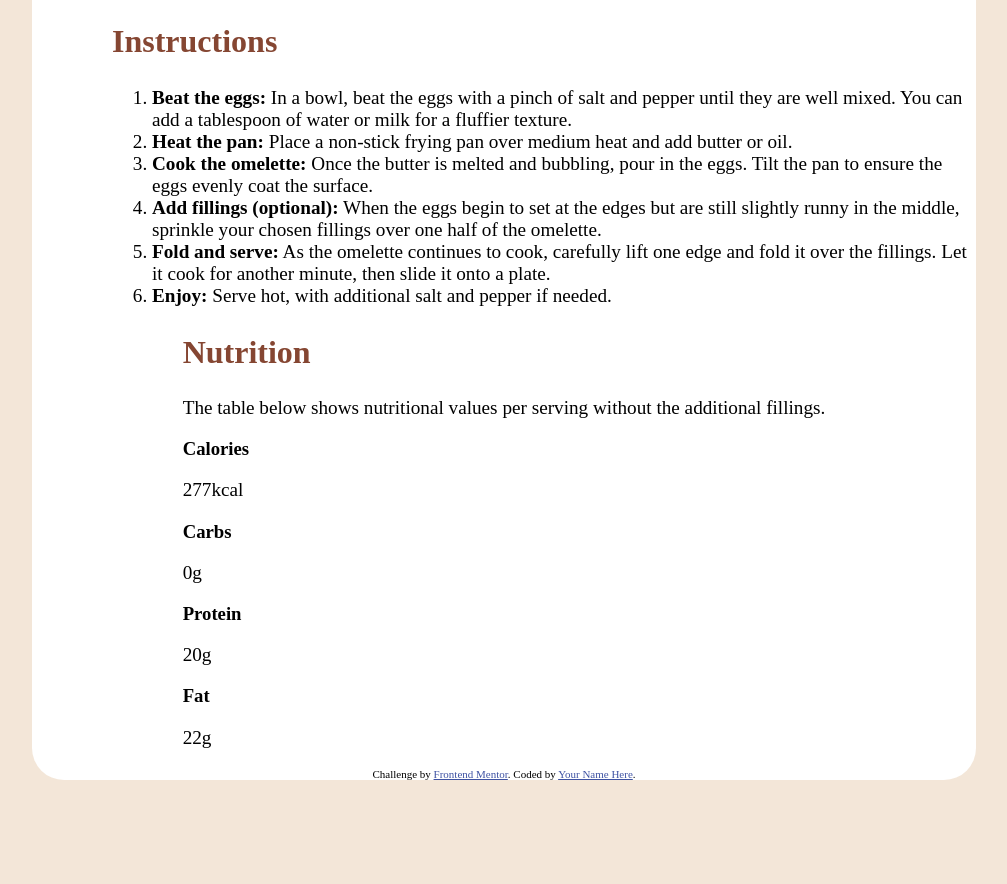
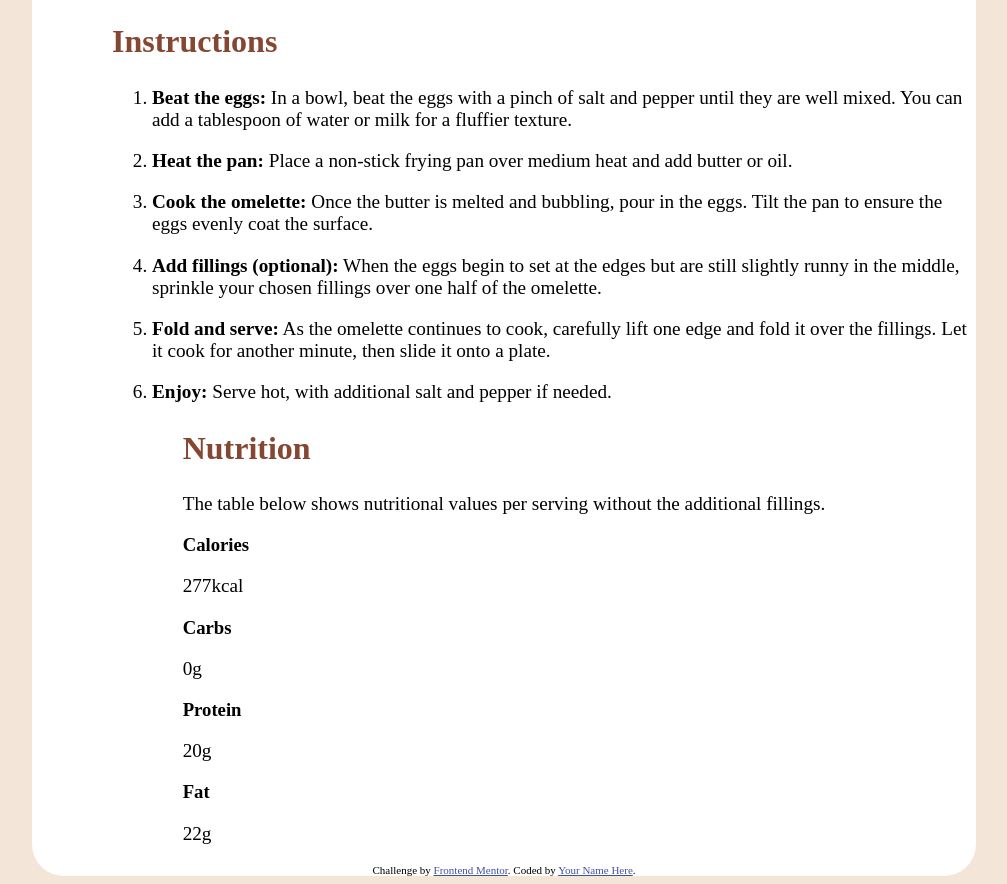
Before and after one commit to PorfirioMarques/projeto-front-01, a plain HTML site: page index.html in a window 1280 px wide. Shown: the part 919-1803 px from the top of the page, without its empty margins (136-1143 px from the left). Before the commit the page ends 1707 px from the top, so only its background shows below. Drawn offline with Linux system fonts and the light colour scheme; files that its build step writes are made by us from their sources; a web font is replaced by a local one.

Commit message:
codigo quase pronto do desafio 01 do front end mentor

```diff
--- a/index.html
+++ b/index.html
@@ -29,26 +29,26 @@
   <li class="lista1"><strong class="topicos">Cooking:</strong> 5 minutes</li>
 </ul></div>
   <div class="ingredientes"><h2 class="h2">Ingredients</h2>
-<ul>
-  <li>2-3 large eggs</li>
+<ul class="lista3">
+  <li class="listaingr">2-3 large eggs</li>
  <li> Salt, to taste</li>
   <li>Pepper, to taste</li>
   <li>1 tablespoon of butter or oil</li>
   <li>Optional fillings: cheese, diced vegetables, cooked meats, herbs</li></ul></div>
 
 <div class="instrucões">  <h2 class="h2">Instructions</h2>
-<ol>
-  <li><strong>Beat the eggs:</strong> In a bowl, beat the eggs with a pinch of salt and pepper until they are well mixed. You can add a tablespoon of water or milk for a fluffier texture.</li>
+<ol class="lista4">
+  <li><p><strong>Beat the eggs:</strong> In a bowl, beat the eggs with a pinch of salt and pepper until they are well mixed. You can add a tablespoon of water or milk for a fluffier texture.</p></li>
 
-  <li> <strong>Heat the pan:</strong> Place a non-stick frying pan over medium heat and add butter or oil.</li>
+  <li> <p><strong>Heat the pan:</strong> Place a non-stick frying pan over medium heat and add butter or oil.</p></li>
 
-  <li> <strong>Cook the omelette:</strong> Once the butter is melted and bubbling, pour in the eggs. Tilt the pan to ensure the eggs evenly coat the surface.</li>
+  <li> <p><strong> Cook the omelette:</strong> Once the butter is melted and bubbling, pour in the eggs. Tilt the pan to ensure the eggs evenly coat the surface.</p></li>
 
-  <li> <strong> Add fillings (optional):</strong> When the eggs begin to set at the edges but are still slightly runny in the middle, sprinkle your chosen fillings over one half of the omelette.</li>
+  <li><p> <strong> Add fillings (optional):</strong> When the eggs begin to set at the edges but are still slightly runny in the middle, sprinkle your chosen fillings over one half of the omelette.</p></li>
 
-  <li>  <strong> Fold and serve:</strong> As the omelette continues to cook, carefully lift one edge and fold it over the fillings. Let it cook for another minute, then slide it onto a plate.</li>
+  <li> <p> <strong> Fold and serve:</strong> As the omelette continues to cook, carefully lift one edge and fold it over the fillings. Let it cook for another minute, then slide it onto a plate.</p></li>
 
-  <li> <strong> Enjoy:</strong> Serve hot, with additional salt and pepper if needed.</li></ol></div>
+  <li> <p> <strong> Enjoy:</strong> Serve hot, with additional salt and pepper if needed.</p></li></ol></div>
 
  <div class="nutrição"> <h2 class="h2">Nutrition</h2>
 
@@ -56,13 +56,13 @@
 <div class="colunas">
 
 <h3>Calories</h3>
-  <p>277kcal</p>
-<h3> Carbs</h3>
- <p> 0g</p>
-<h3>  Protein</h3>
- <p> 20g</p>
- <h3>Fat</h3>
- <p>22g</p>
+<p>277kcal</p>
+<h3>Carbs</h3>
+<p>0g</p>
+<h3>Protein</h3>
+<p>20g</p>
+<h3>Fat</h3>
+<p>22g</p>
 
 
 
```
